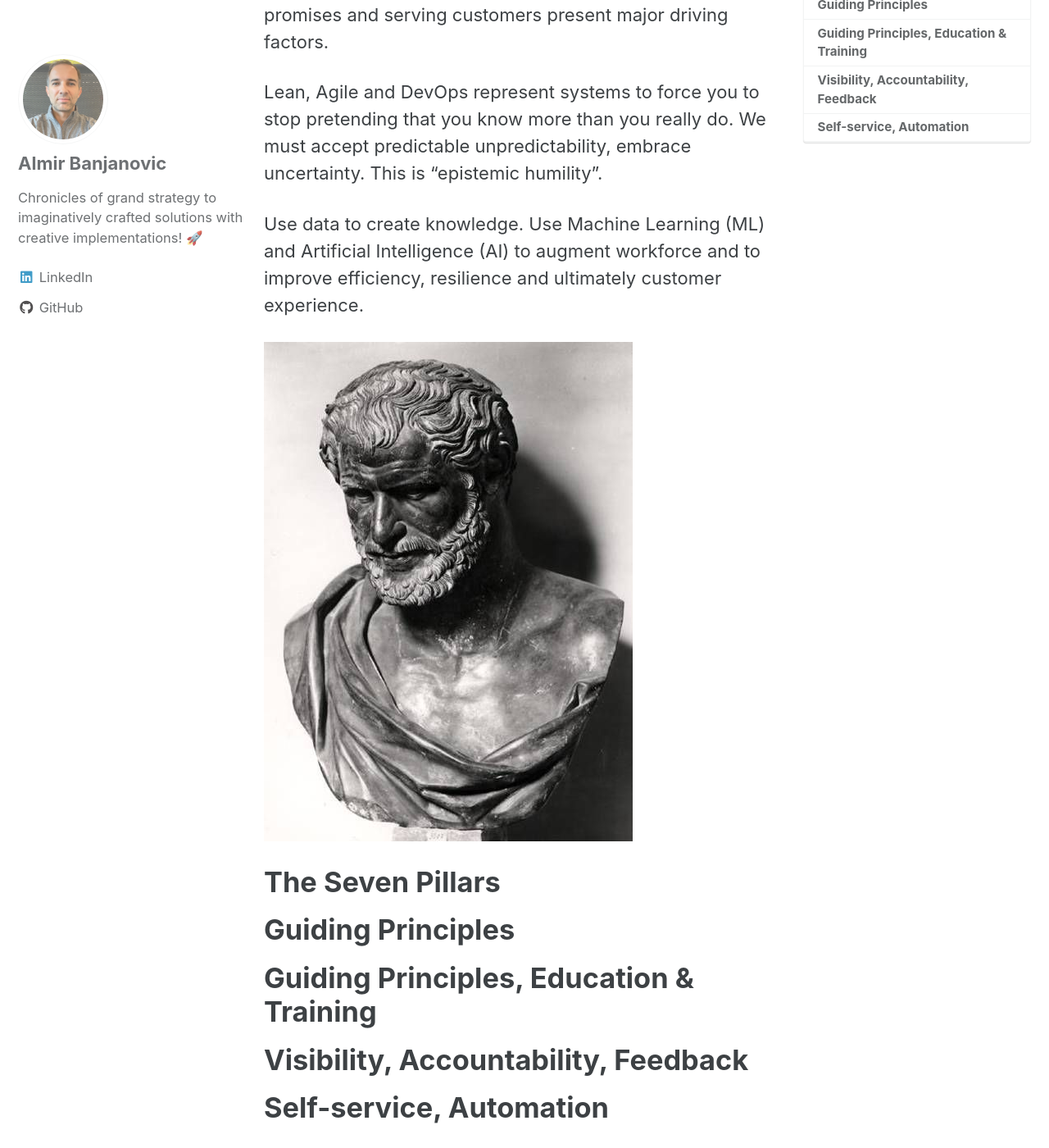
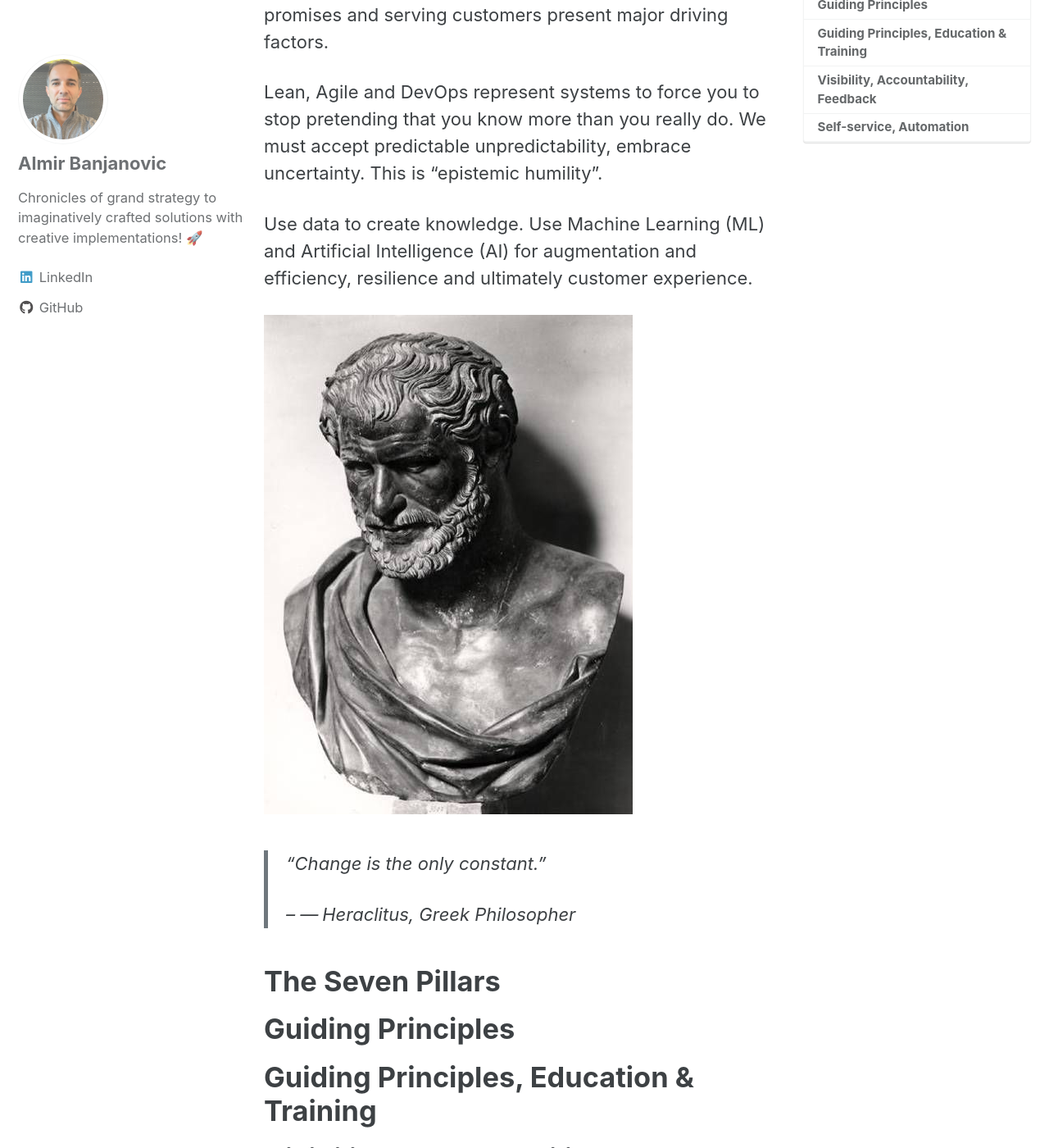
Before and after one commit to almirbanjanovic/roadtocloud.github.io, a Jekyll site: the page built from _posts/2023-10-16-keep-it-lean-and-eliminate-waste.md, in a window 1280 px wide and 1400 px high, scrolled down 333 px. Shown: the whole window at 82% size. Built offline with Jekyll 4.4.1, drawn with Linux system fonts in a browser that asks for light colours; cached includes are drawn as plain includes; comment, search, counter and statistics services are not loaded.

Commit message:
Update 2023-10-16-keep-it-lean-and-eliminate-waste.md

```diff
--- a/_posts/2023-10-16-keep-it-lean-and-eliminate-waste.md
+++ b/_posts/2023-10-16-keep-it-lean-and-eliminate-waste.md
@@ -15,9 +17,13 @@ Reality of today is that we will have to learn to be more efficient.  Factors su
 
 Lean, Agile and DevOps represent systems to force you to stop pretending that you know more than you really do. We must accept predictable unpredictability, embrace uncertainty. This is "epistemic humility".
 
-Use data to create knowledge. Use Machine Learning (ML) and Artificial Intelligence (AI) to augment workforce and to improve efficiency, resilience and ultimately customer experience.
+Use data to create knowledge. Use Machine Learning (ML) and Artificial Intelligence (AI) for augmentation and efficiency, resilience and ultimately customer experience.
 
 ![Heraclitus](../assets/images/heraclitus.png)
+> "Change is the only constant."
+>
+> -- <cite>Heraclitus, Greek Philosopher</cite>
+
 
 # The Seven Pillars
 
```
Also changed, not shown: other parts of _posts/2023-10-16-keep-it-lean-and-eliminate-waste.md (+2 -0 lines).
